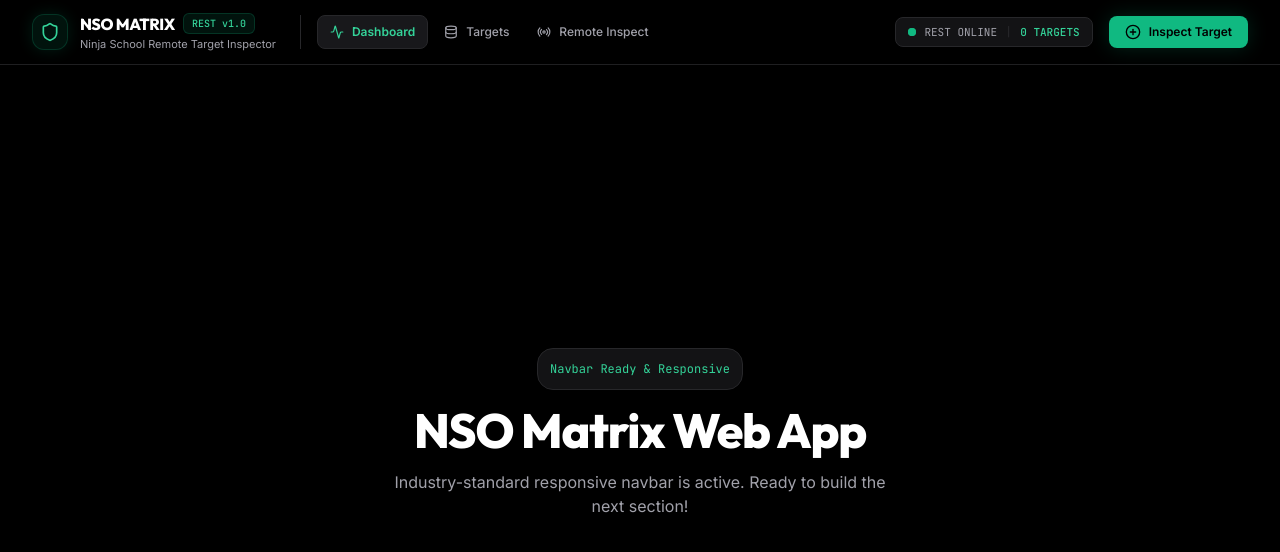
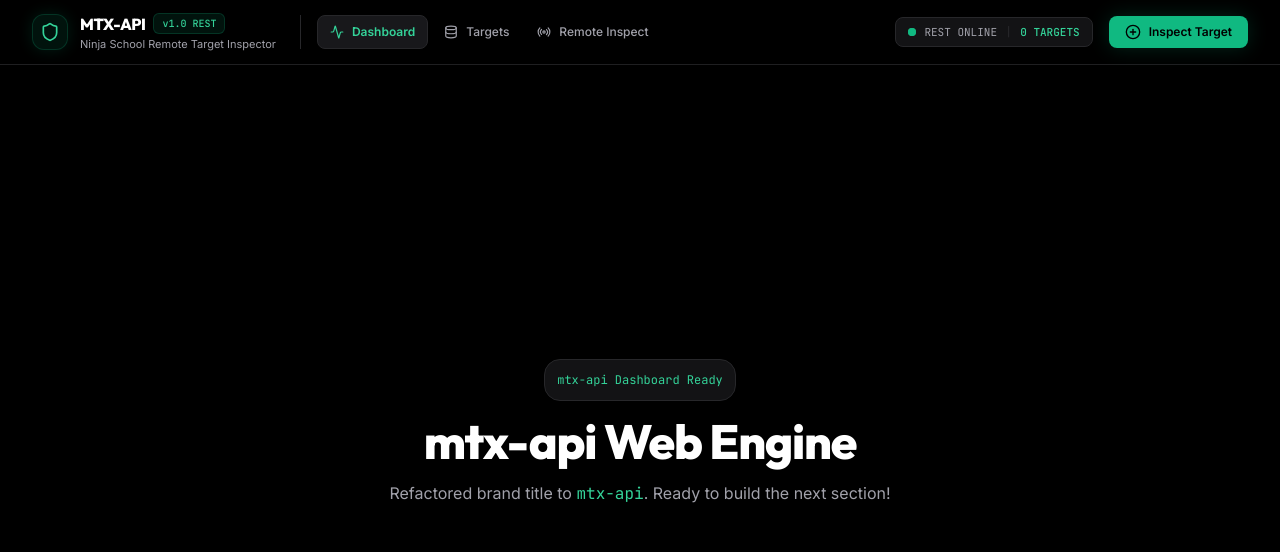
Before and after one commit to nsomatrix/nsocore, a Next.js app in the folder web/: page / in a window 1280 px wide. Shown: the top 552 px of the page. Built offline with nearby package versions, Linux system fonts and the light colour scheme.

Commit message:
refactor: rename project brand and package to mtx-api

```diff
--- a/web/app/layout.tsx
+++ b/web/app/layout.tsx
@@ -2,8 +2,8 @@ import type { Metadata } from 'next';
 import './globals.css';
 
 export const metadata: Metadata = {
-  title: 'NSO Matrix — Live Player Inspector & REST Portal',
-  description: 'Supabase-styled real-time player inspector and NinjaDex database for Ninja School Online.',
+  title: 'mtx-api — Live Player Inspector & REST Portal',
+  description: 'Real-time player inspector and REST API synchronization portal for Ninja School Online.',
 };
 
 export default function RootLayout({
@@ -13,7 +13,7 @@ export default function RootLayout({
 }) {
   return (
     <html lang="en" className="dark">
-      <body className="bg-supabase-bg text-supabase-text min-h-screen antialiased">
+      <body className="bg-black text-white min-h-screen antialiased">
         {children}
       </body>
     </html>
--- a/web/app/page.tsx
+++ b/web/app/page.tsx
@@ -24,13 +24,13 @@ export default function Home() {
       {/* Main Content Placeholder */}
       <main className="flex-1 max-w-7xl w-full mx-auto px-4 sm:px-6 lg:px-8 py-12 flex flex-col items-center justify-center text-center space-y-4">
         <div className="p-3 rounded-2xl bg-zinc-900/80 border border-zinc-800 text-xs font-mono text-emerald-400">
-          Navbar Ready & Responsive
+          mtx-api Dashboard Ready
         </div>
         <h1 className="text-3xl sm:text-5xl font-display font-extrabold tracking-tight text-white">
-          NSO Matrix Web App
+          mtx-api Web Engine
         </h1>
         <p className="text-sm sm:text-base text-zinc-400 max-w-lg font-sans">
-          Industry-standard responsive navbar is active. Ready to build the next section!
+          Refactored brand title to <span className="text-emerald-400 font-mono">mtx-api</span>. Ready to build the next section!
         </p>
       </main>
     </div>
--- a/web/components/Navbar.tsx
+++ b/web/components/Navbar.tsx
@@ -1,7 +1,7 @@
 'use client';
 
 import React, { useState } from 'react';
-import { Shield, PlusCircle, Radio, Menu, X, Activity, Database, ExternalLink } from 'lucide-react';
+import { Shield, PlusCircle, Radio, Menu, X, Activity, Database } from 'lucide-react';
 
 interface NavbarProps {
   onOpenInspectModal?: () => void;
@@ -44,11 +44,11 @@ export function Navbar({
             </div>
             <div>
               <div className="flex items-center space-x-2">
-                <span className="font-display font-extrabold text-base tracking-tight text-white">
-                  NSO MATRIX
+                <span className="font-display font-extrabold text-base tracking-tight text-white uppercase">
+                  mtx-api
                 </span>
                 <span className="px-2 py-0.5 text-[10px] font-mono font-medium bg-emerald-500/10 text-emerald-400 rounded-md border border-emerald-500/20">
-                  REST v1.0
+                  v1.0 REST
                 </span>
               </div>
               <p className="text-[11px] text-zinc-400 hidden sm:block font-sans">
--- a/web/package.json
+++ b/web/package.json
@@ -1,5 +1,5 @@
 {
-  "name": "nsocore-matrix-web",
+  "name": "mtx-api",
   "version": "1.0.0",
   "private": true,
   "scripts": {
```
